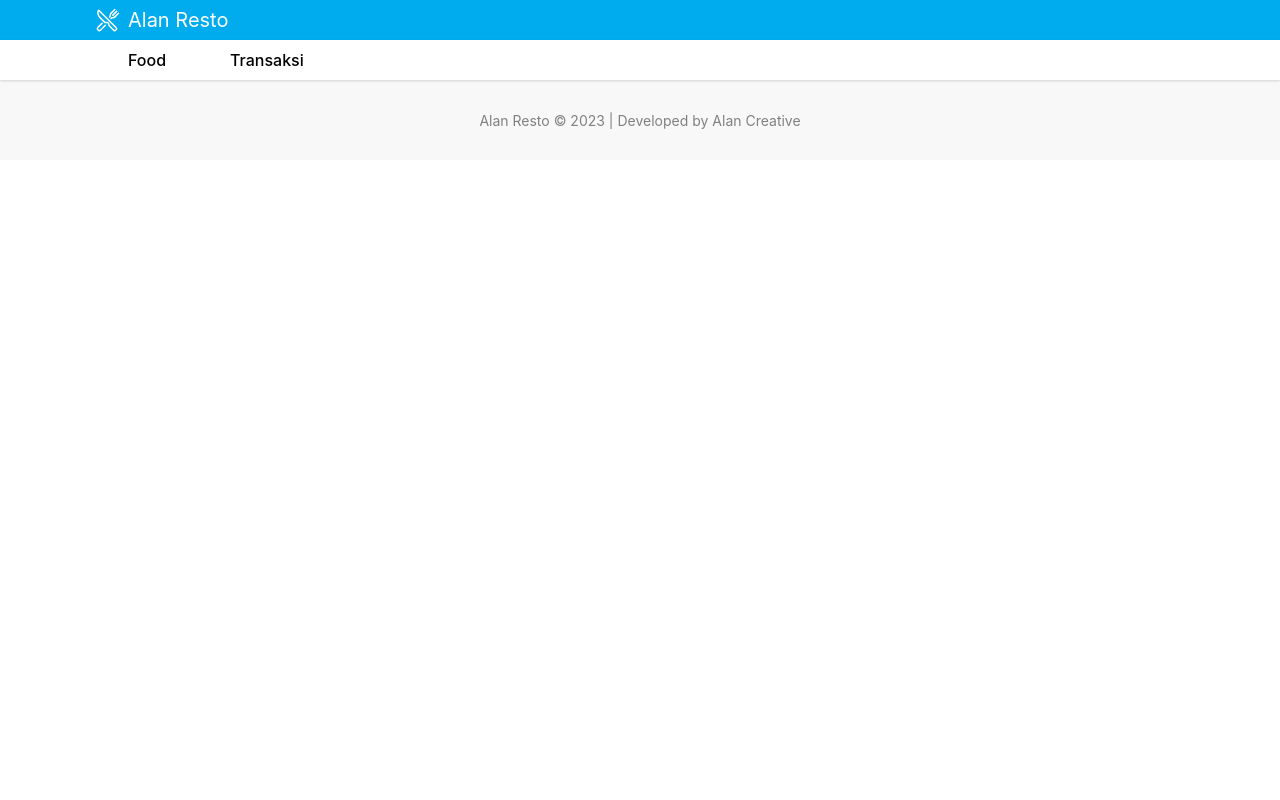
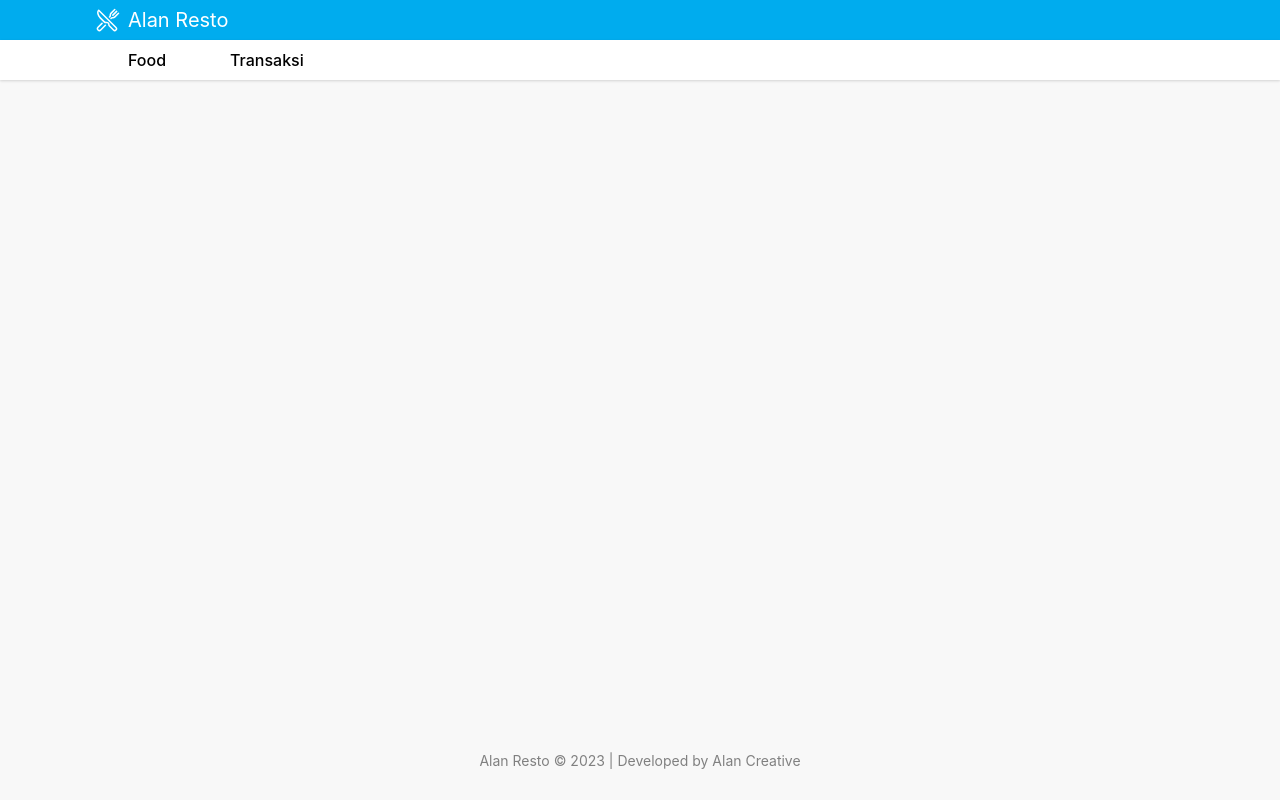
Before and after one commit to cartenzaalief/alan-resto-fe, a React (Create React App) app: page / in a window 1280 px wide. Built offline with nearby package versions, Linux system fonts and the light colour scheme.

Commit message:
feat: home

```diff
--- a/src/App.js
+++ b/src/App.js
@@ -6,12 +6,14 @@ import { Route, Routes } from "react-router-dom";
 import Food from "./pages/Food";
 import FoodAdd from "./pages/FoodAdd";
 import Transaksi from "./pages/Transaksi";
+import Home from "./pages/Home";
 
 function App() {
   return (
     <>
       <Header />
       <Routes>
+        <Route path="/" element={<Home />} />
         <Route path="/food" element={<Food />} />
         <Route path="/food/add" element={<FoodAdd />} />
         <Route path="/transaksi" element={<Transaksi />} />
--- /dev/null
+++ b/src/pages/Home.jsx
@@ -0,0 +1,9 @@
+const { Box } = require("@chakra-ui/react");
+
+const Home = () => {
+    return (
+        <Box bgColor="#F8F8F8" px={24} py={8} minH="80vh"></Box>
+    )
+}
+
+export default Home
```
